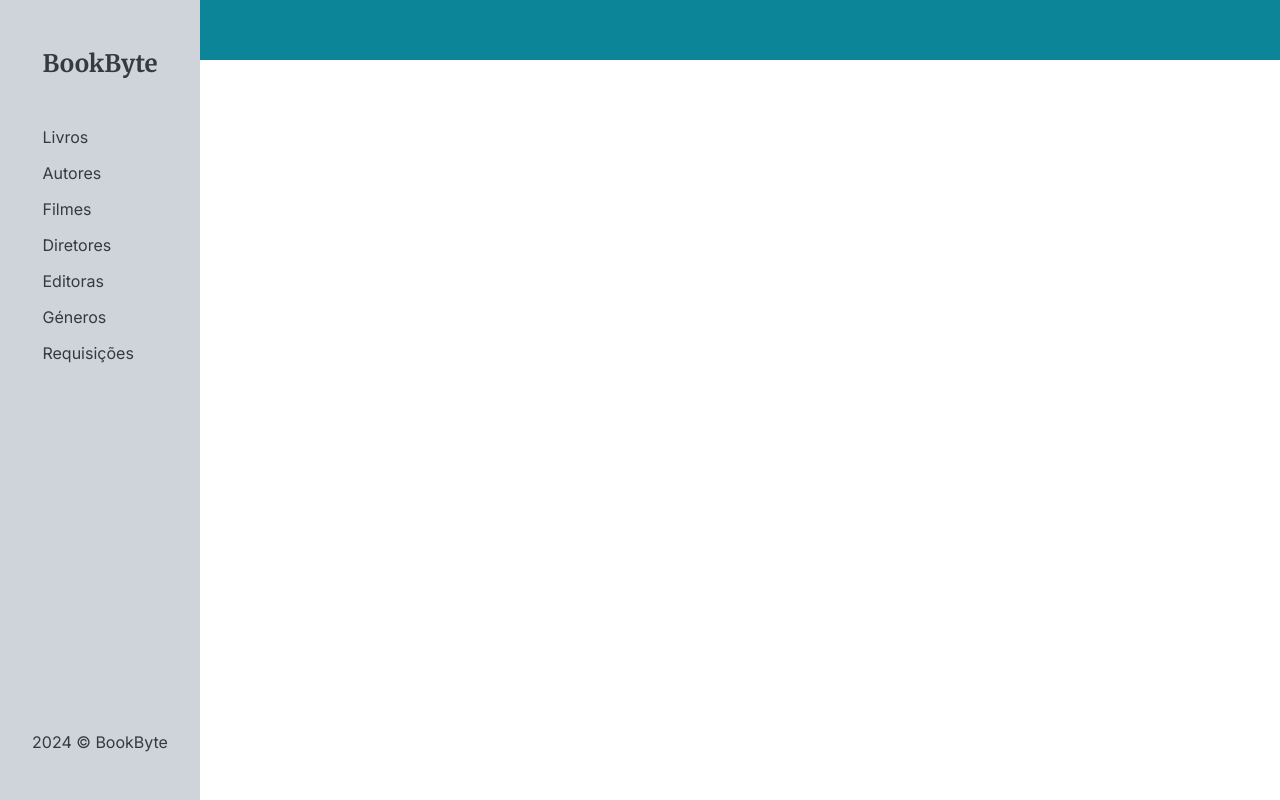
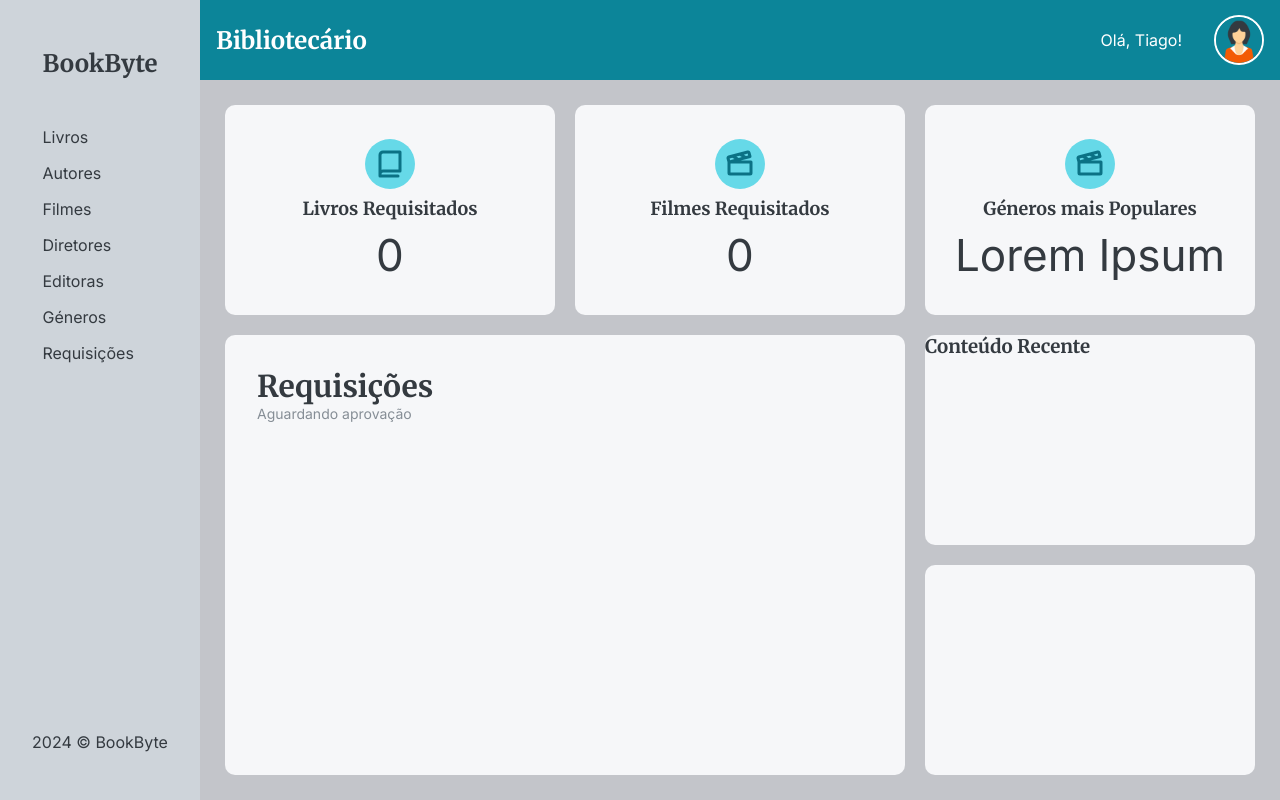
Before and after one commit to Kurt3z/BookByte, a Django app: page /staff/dashboard/ in a window 1280 px wide. Run offline with Django 4.2, Linux system fonts and the light colour scheme; some libraries are stand-ins or nearby versions.

Commit message:
Create Dashboard Frontend

```diff
--- a/staff/static/staff/content-dashboard.css
+++ b/staff/static/staff/content-dashboard.css
@@ -11,6 +11,7 @@ body {
   font-family: 'Inter', sans-serif;
   background-color: #f1f3f5;
   color: #343a40;
+  overflow-x: hidden;
 }
 
 main {
@@ -90,12 +91,12 @@ tr {
 
 table a:link,
 table a:visited {
-  color: #343a40;
+  color: #0c8599;
 }
 
 table a:hover,
 table a:active {
-  color: #0c8599;
+  text-decoration: underline;
 }
 
 .btn-back {
--- a/staff/static/staff/dashboard.css
+++ b/staff/static/staff/dashboard.css
@@ -3,14 +3,33 @@ body {
 
   display: grid;
   grid-template-columns: 200px 1fr;
-  grid-template-rows: 60px 1fr;
+  grid-template-rows: 80px 1fr;
 }
 
 .header {
   background-color: #0c8599;
+  color: #fff;
+  padding: 16px;
 
   grid-column: 2 / 3;
   grid-row: 1 / 2;
+
+  display: flex;
+  justify-content: space-between;
+  align-items: center;
+}
+
+.header .account-box {
+  display: flex;
+  align-items: center;
+  gap: 32px;
+}
+
+.header .account-box img {
+  width: 50px;
+  height: 50px;
+  border-radius: 50%;
+  border: 2px solid #fff;
 }
 
 .sidebar {
@@ -54,8 +73,104 @@ body {
 }
 
 .main {
-  background-color: #fff;
+  background-color: #c3c5ca;
+  padding: 25px;
 
   grid-column: 2 / 3;
   grid-row: 2 / 3;
+
+  display: grid;
+  grid-template-columns: 1fr 1fr 1fr;
+  grid-template-rows: 1fr 1fr 1fr;
+  grid-template-areas:
+    'c1 c2 c3'
+    'c4 c4 c5'
+    'c4 c4 c6';
+
+  gap: 20px;
 }
+
+.card {
+  background-color: #f6f7f9;
+  border-radius: 10px;
+}
+
+.card:nth-child(1) {
+  grid-area: c1;
+}
+
+.card:nth-child(2) {
+  grid-area: c2;
+}
+
+.card:nth-child(1),
+.card:nth-child(2),
+.card:nth-child(3) {
+  display: flex;
+  flex-direction: column;
+  justify-content: center;
+  align-items: center;
+  gap: 8px;
+}
+
+.card:nth-child(1) > .icon-box,
+.card:nth-child(2) > .icon-box,
+.card:nth-child(3) > .icon-box {
+  width: 50px;
+  height: 50px;
+  border-radius: 50%;
+  background-color: #66d9e8;
+  display: flex;
+  justify-content: center;
+  align-items: center;
+}
+
+.card:nth-child(1) h3,
+.card:nth-child(2) h3,
+.card:nth-child(3) h3 {
+  font-size: 18px;
+}
+
+.card:nth-child(1) p,
+.card:nth-child(2) p,
+.card:nth-child(3) p {
+  font-size: 44px;
+}
+
+.card:nth-child(3) {
+  grid-area: c3;
+}
+
+.card:nth-child(4) {
+  grid-area: c4;
+  padding: 32px;
+}
+
+.card:nth-child(4) h3 {
+  font-size: 30px;
+}
+
+.card:nth-child(4) p {
+  font-size: 14px;
+  color: #868e96;
+}
+
+.card:nth-child(5) {
+  grid-area: c5;
+}
+
+.card:nth-child(6) {
+  grid-area: c6;
+}
+
+@media (max-width: 925px) {
+  .main {
+    grid-template-columns: 1fr;
+    grid-template-rows: repeat(6, 200px);
+    grid-template-areas: initial;
+  }
+
+  .card {
+    grid-area: initial !important;
+  }
+}
--- a/staff/static/staff/form.css
+++ b/staff/static/staff/form.css
@@ -27,7 +27,7 @@ main {
 }
 
 main form {
-  border: 5px solid #0c8599;
+  border: 5px solid rgb(12, 133, 153);
   border-radius: 10px;
   padding: 32px;
   width: 45vw;
--- a/staff/templates/staff/dashboard.html
+++ b/staff/templates/staff/dashboard.html
@@ -8,7 +8,14 @@
 {% endblock styles %}
 
 {% block content %}
-<header class="header"></header>
+<header class="header">
+    <h2>Bibliotecário</h2>
+
+    <div class="account-box">
+        <span>Olá, Tiago!</span>
+        <img src="{% static "icons/librarian-default.png" %}" alt="">
+    </div>
+</header>
 
 <section class="sidebar">
     <div class="section-1">
@@ -28,6 +35,36 @@
     <p>2024 &copy; BookByte</p>
 </section>
 
-<main class="main"></main>
+<main class="main">
+    <div class="card">
+        <div class="icon-box">
+            <img src="{% static "icons/book-bold-44px-teal.svg" %}" alt="">
+        </div>
+        <h3>Livros Requisitados</h3>
+        <p>{{total_books}}</p>
+    </div>
+    <div class="card">
+        <div class="icon-box">
+            <img src="{% static "icons/film-reel-44px-teal.svg" %}" alt="">
+        </div>
+        <h3>Filmes Requisitados</h3>
+        <p>{{total_movies}}</p>
+    </div>
+    <div class="card">
+        <div class="icon-box">
+            <img src="{% static "icons/film-reel-44px-teal.svg" %}" alt="">
+        </div>
+        <h3>Géneros mais Populares</h3>
+        <p>Lorem Ipsum</p>
+    </div>
+    <div class="card">
+        <h3>Requisições</h3>
+        <p>Aguardando aprovação</p>
+    </div>
+    <div class="card">
+        <h3>Conteúdo Recente</h3>
+    </div>
+    <div class="card"></div>
+</main>
 
 {% endblock content %}
--- a/staff/views.py
+++ b/staff/views.py
@@ -7,7 +7,16 @@ from models.forms import PublisherForm, GenreForm
 
 
 def dashboard(request):
-    return render(request, "staff/dashboard.html")
+    # total_books = Book.objects.count()
+    total_books = 0
+    total_movies = 0
+
+    context = {
+        "total_books": total_books,
+        "total_movies": total_movies
+    }
+
+    return render(request, "staff/dashboard.html", context)
 
 
 def booksDashboard(request):
```
Also changed, not shown: static/icons/book-bold-44px-teal.svg (added), static/icons/film-reel-44px-teal.svg (added), static/icons/librarian-default.png (added), static/icons/star-bold.svg (added).
